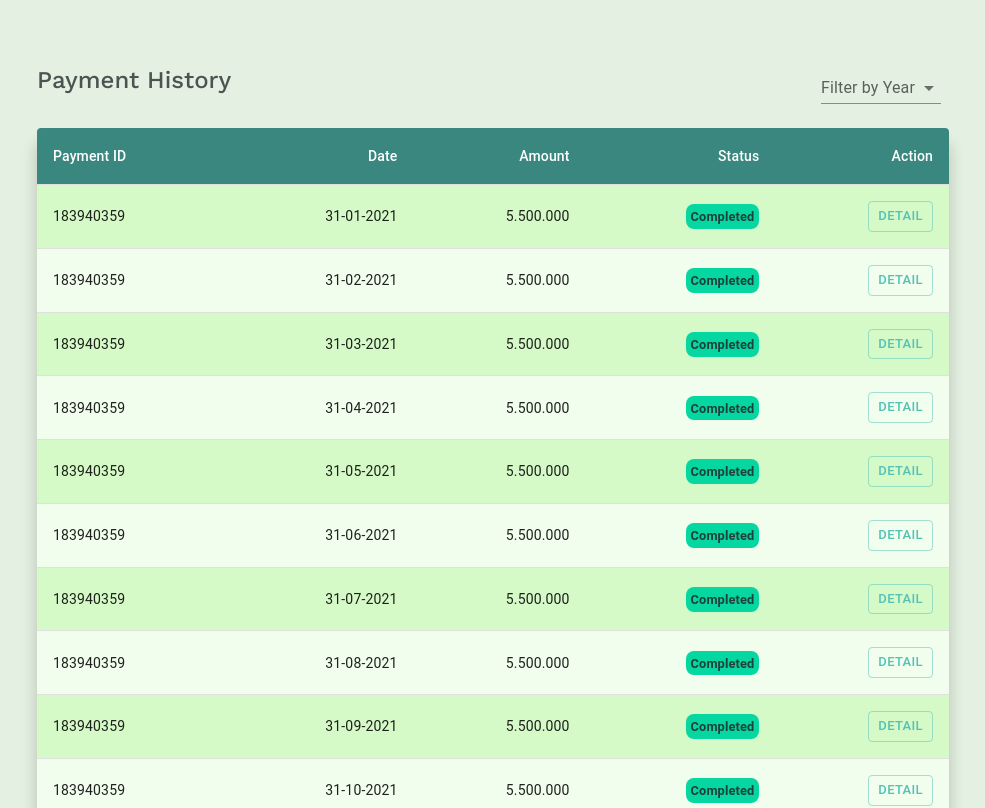
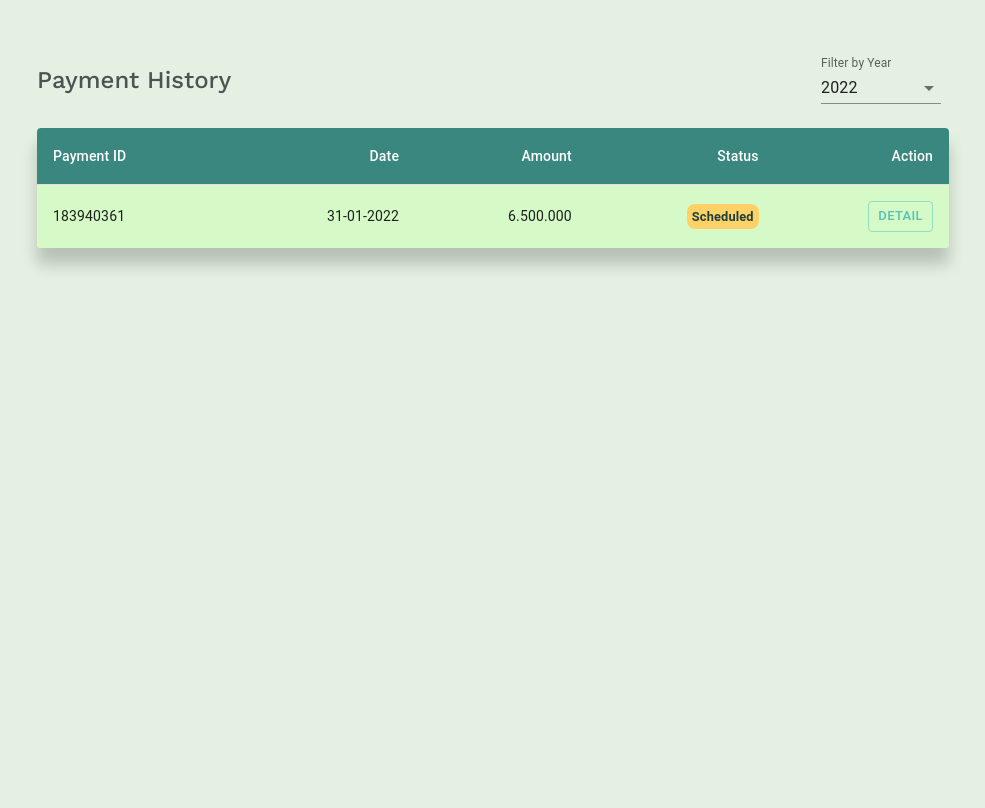
Before and after one commit to prosigmaka/fe-payroll, a React (Create React App) app: page /dashboard/user/payroll-history in a window 1280 px wide. Shown: the top 808 px of the page, without its empty margins (147-1132 px from the left). Built offline with nearby package versions, Linux system fonts and the light colour scheme.

Commit message:
Add temporary filtering function

```diff
--- a/src/components/sections/user/SalarySlipList.jsx
+++ b/src/components/sections/user/SalarySlipList.jsx
@@ -15,62 +15,54 @@ import TableHead from '@mui/material/TableHead';
 import TableRow from '@mui/material/TableRow';
 import Paper from '@mui/material/Paper';
 // Styled MUI Component
-import {StyledTableCell, StyledTableRow, StyledButton, Status} from './../../../styles/section/user/SalarySlipList.styled';
-// Temporary Local State
-import {useState} from 'react';
+import {
+  StyledTableCell,
+  StyledTableRow,
+  StyledButton,
+  Status,
+} from './../../../styles/section/user/SalarySlipList.styled';
+// Temporary Local State for testing purposes
+import { useState } from 'react';
 
-function createData(paymentID, date, amount, status) {
-  return { paymentID, date, amount, status};
-}
-
-const rows = [
-  createData('183940359', '31-01-2021', '5.500.000', 'Completed'),
-  createData('183940359', '31-02-2021', '5.500.000', 'Completed'),
-  createData('183940359', '31-03-2021', '5.500.000', 'Completed'),
-  createData('183940359', '31-04-2021', '5.500.000', 'Completed'),
-  createData('183940359', '31-05-2021', '5.500.000', 'Completed'),
-  createData('183940359', '31-06-2021', '5.500.000', 'Completed'),
-  createData('183940359', '31-07-2021', '5.500.000', 'Completed'),
-  createData('183940359', '31-08-2021', '5.500.000', 'Completed'),
-  createData('183940359', '31-09-2021', '5.500.000', 'Completed'),
-  createData('183940359', '31-10-2021', '5.500.000', 'Completed'),
-  createData('183940359', '31-11-2021', '5.500.000', 'Completed'),
-  createData('183940359', '31-12-2021', '5.500.000', 'Scheduled'),
+const payrollData = [
+  { paymentID: '183940359', date: '31-11-2021', amount: '5.500.000', status: 'Completed' },
+  { paymentID: '183940360', date: '31-12-2021', amount: '5.500.000', status: 'Completed' },
+  { paymentID: '183940361', date: '31-01-2022', amount: '6.500.000', status: 'Scheduled' },
 ];
 
 const getYear = () => {
   const currentDate = new Date();
   return String(currentDate.getFullYear());
-}
+};
 
 const SalarySlipList = (props) => {
-  const [filter, setFilter] = useState('');
+  const [filterYear, setFilterYear] = useState('2022');
   const filterHandler = (e) => {
-    setFilter(e.target.value);
-}
+    setFilterYear(e.target.value);
+  };
+
+  const filteredPayroll = payrollData.filter((item) => item.date.includes(filterYear) === true);
+
   return (
     <Container sx={{ marginTop: '3rem', marginBottom: '3rem', width: '60rem' }}>
       <Box>
-        <Toolbar disableGutters={true} sx={{marginBottom: '1rem'}}>
+        <Toolbar disableGutters={true} sx={{ marginBottom: '1rem' }}>
           <Typography sx={{ flex: '1 1 100%' }} variant="h3" id="tableTitle" component="div">
             Payment History
           </Typography>
 
           <FormControl variant="standard" sx={{ m: 1, minWidth: 120 }}>
             <InputLabel id="filterByYear">Filter by Year</InputLabel>
-              <Select
-                labelId="filterByYear"
-                value={filter}
-                onChange={filterHandler}
-                label="Filter by Year"
-              >
-                <MenuItem value=""><em>None</em>
+            <Select labelId="filterByYear" value={filterYear} onChange={filterHandler} label="Filter by Year">
+              <MenuItem value="">
+                <em>None</em>
               </MenuItem>
+              <MenuItem value="2021">2021</MenuItem>
               <MenuItem value="2022">{getYear()}</MenuItem>
             </Select>
           </FormControl>
         </Toolbar>
-        <TableContainer component={Paper} sx={{boxShadow: '0 1rem 1rem  rgba(0,0,0,0.2)'}}>
+        <TableContainer component={Paper} sx={{ boxShadow: '0 1rem 1rem  rgba(0,0,0,0.2)' }}>
           <Table sx={{ minWidth: 650 }} aria-label="simple table">
             <TableHead>
               <TableRow>
@@ -82,7 +74,7 @@ const SalarySlipList = (props) => {
               </TableRow>
             </TableHead>
             <TableBody>
-              {rows.map((row) => (
+              {filteredPayroll.map((row) => (
                 <StyledTableRow key={row.date}>
                   <TableCell component="th" scope="row">
                     {row.paymentID}
```
Lines whose indentation alone changed are shown as unchanged.
